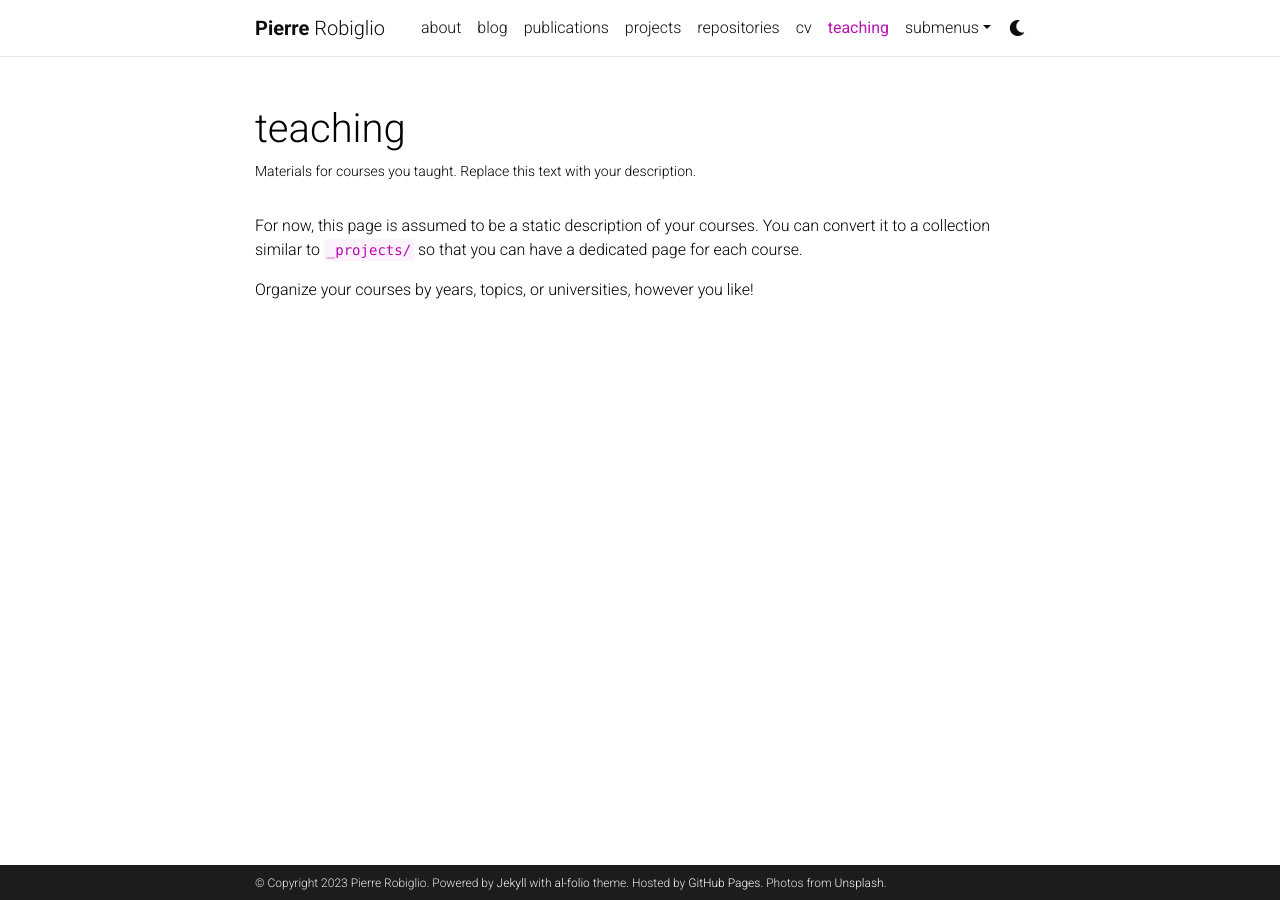
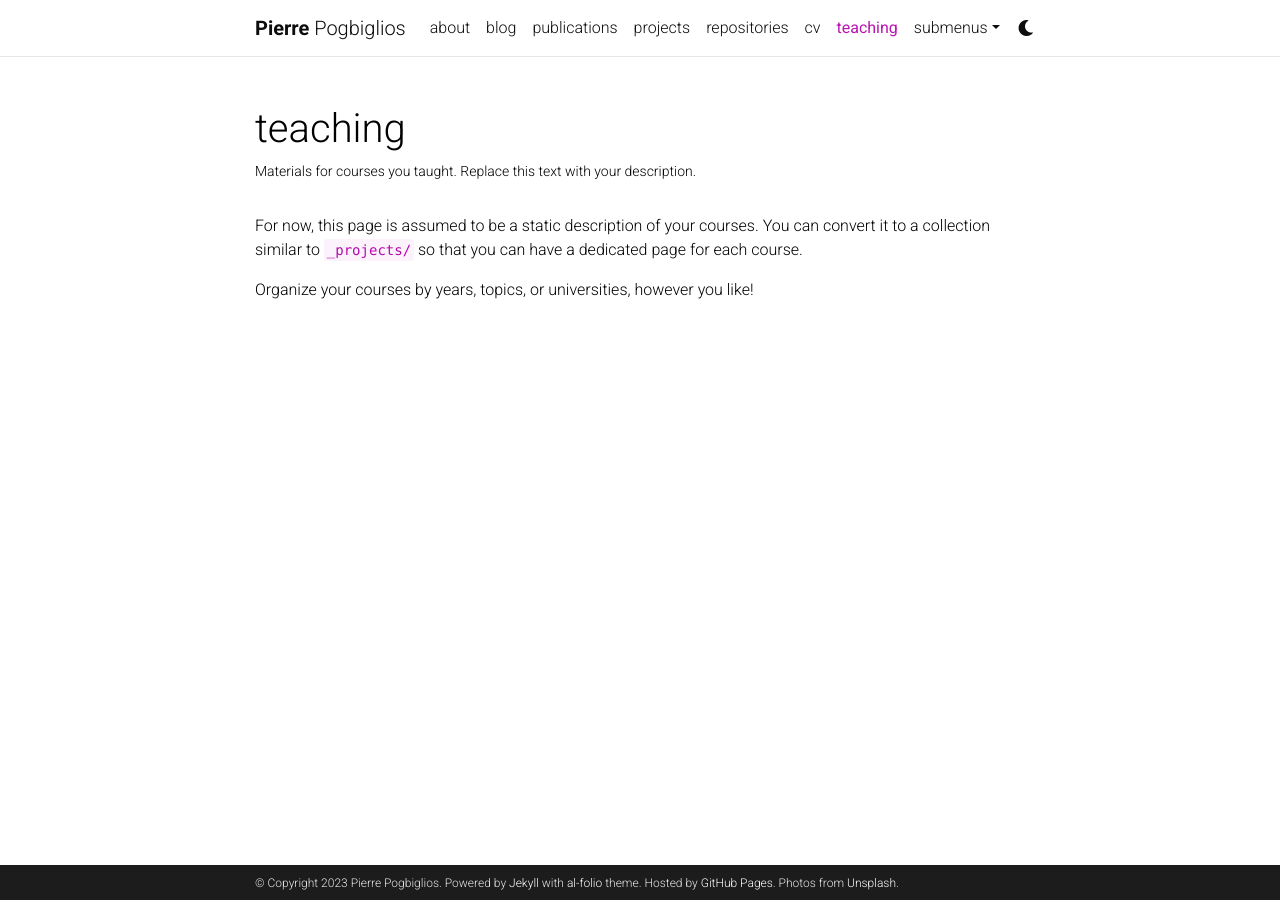
Before and after one commit to pierrerobiglio/pierrerobiglio.github.io, a Jekyll site: the page built from _pages/teaching.md, in a window 1280 px wide. Built offline with Jekyll 4.4.1, drawn with Linux system fonts in a browser that asks for light colours; comment, search, counter and statistics services are not loaded; a style sheet for code colours, icons or effects is not loaded.

Commit message:
Update _config.yml

```diff
--- a/_config.yml
+++ b/_config.yml
@@ -5,7 +5,7 @@
 title: blank # the website title (if blank, full name will be used instead)
 first_name: Pierre
 middle_name:
-last_name: Robiglio
+last_name: Pogbiglios
 email: robigliopierre@gmail.com
 description: > # the ">" symbol means to ignore newlines until "footer_text:"
   A simple, whitespace theme for academics. Based on [*folio](https://github.com/bogoli/-folio) design.
```
